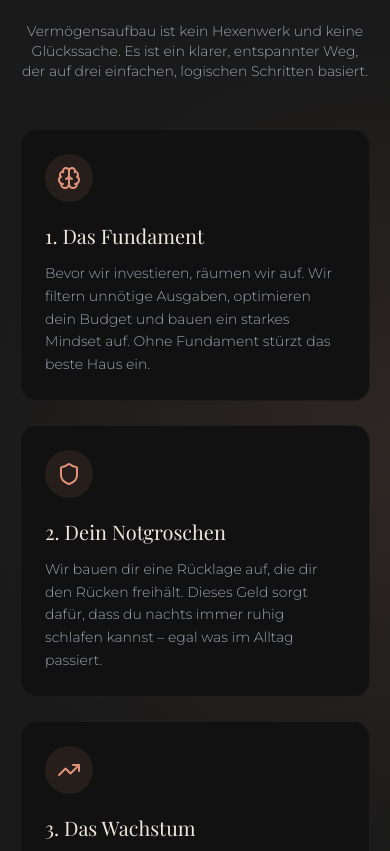
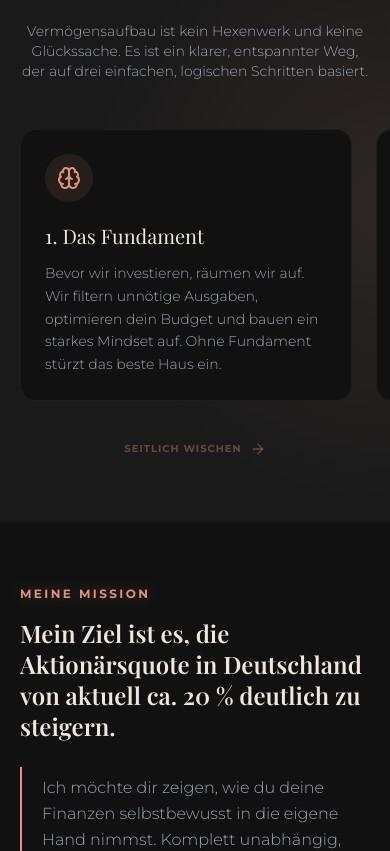
Before and after one commit to xbuuh96/YagibasanCapital, a React (Create React App) app: page / in a window 390 px wide. Shown: the part 3127-3978 px from the top of the page. Built offline with nearby package versions, Linux system fonts and the light colour scheme; a web font is replaced by a local one.

Commit message:
Mobile Fixes

```diff
--- a/src/App.tsx
+++ b/src/App.tsx
@@ -625,7 +625,7 @@ export default function App() {
       <section className="relative py-16 sm:py-24 px-5 sm:px-6 md:px-12 lg:px-24 bg-[#1a1a1a] overflow-hidden">
         <div className="absolute inset-0 bg-[radial-gradient(circle_at_right,rgba(224,147,122,0.1)_0%,transparent_60%)] pointer-events-none"></div>
         <div className="relative z-10 max-w-7xl mx-auto">
-          <div className="text-center mb-12 sm:mb-16">
+          <div className="text-center mb-8 md:mb-16">
             <h2 className="text-[#e0937a] text-xs sm:text-sm font-bold tracking-[0.2em] uppercase mb-2">
               Wie wir vorgehen
             </h2>
@@ -638,8 +638,10 @@ export default function App() {
               Schritten basiert.
             </p>
           </div>
-          <div className="grid grid-cols-1 md:grid-cols-3 gap-6 sm:gap-8">
-            <div className="bg-[#111] border border-white/5 p-6 sm:p-8 md:p-10 rounded-2xl hover:border-[#e0937a]/40 hover:bg-gradient-to-br hover:from-[#111] hover:to-[#e0937a]/15 hover:-translate-y-2 hover:shadow-[0_15px_40px_-10px_rgba(224,147,122,0.4)] transition-all duration-500 group">
+
+          {/* Mobile Swipe Carousel / Desktop Grid */}
+          <div className="flex md:grid md:grid-cols-3 gap-6 sm:gap-8 overflow-x-auto md:overflow-visible snap-x snap-mandatory pt-4 pb-8 md:pt-0 md:pb-0 -mx-5 px-5 sm:-mx-6 sm:px-6 md:mx-0 md:px-0 [&::-webkit-scrollbar]:hidden [-ms-overflow-style:'none'] [scrollbar-width:'none']">
+            <div className="w-[85vw] sm:w-[350px] md:w-auto shrink-0 snap-center bg-[#111] border border-white/5 p-6 sm:p-8 md:p-10 rounded-2xl hover:border-[#e0937a]/40 hover:bg-gradient-to-br hover:from-[#111] hover:to-[#e0937a]/15 hover:-translate-y-2 hover:shadow-[0_15px_40px_-10px_rgba(224,147,122,0.4)] transition-all duration-500 group">
               <div className="w-12 h-12 sm:w-14 sm:h-14 bg-[#e0937a]/10 rounded-full flex items-center justify-center mb-5 sm:mb-6 group-hover:scale-110 group-hover:shadow-[0_0_20px_rgba(224,147,122,0.5)] transition-all">
                 <Brain className="w-6 h-6 sm:w-7 sm:h-7 text-[#e0937a]" />
               </div>
@@ -652,7 +654,7 @@ export default function App() {
                 auf. Ohne Fundament stürzt das beste Haus ein.
               </p>
             </div>
-            <div className="bg-[#111] border border-white/5 p-6 sm:p-8 md:p-10 rounded-2xl hover:border-[#e0937a]/40 hover:bg-gradient-to-br hover:from-[#111] hover:to-[#e0937a]/15 hover:-translate-y-2 hover:shadow-[0_15px_40px_-10px_rgba(224,147,122,0.4)] transition-all duration-500 group">
+            <div className="w-[85vw] sm:w-[350px] md:w-auto shrink-0 snap-center bg-[#111] border border-white/5 p-6 sm:p-8 md:p-10 rounded-2xl hover:border-[#e0937a]/40 hover:bg-gradient-to-br hover:from-[#111] hover:to-[#e0937a]/15 hover:-translate-y-2 hover:shadow-[0_15px_40px_-10px_rgba(224,147,122,0.4)] transition-all duration-500 group">
               <div className="w-12 h-12 sm:w-14 sm:h-14 bg-[#e0937a]/10 rounded-full flex items-center justify-center mb-5 sm:mb-6 group-hover:scale-110 group-hover:shadow-[0_0_20px_rgba(224,147,122,0.5)] transition-all">
                 <Shield className="w-6 h-6 sm:w-7 sm:h-7 text-[#e0937a]" />
               </div>
@@ -665,7 +667,7 @@ export default function App() {
                 kannst – egal was im Alltag passiert.
               </p>
             </div>
-            <div className="bg-[#111] border border-white/5 p-6 sm:p-8 md:p-10 rounded-2xl hover:border-[#e0937a]/40 hover:bg-gradient-to-br hover:from-[#111] hover:to-[#e0937a]/15 hover:-translate-y-2 hover:shadow-[0_15px_40px_-10px_rgba(224,147,122,0.4)] transition-all duration-500 group">
+            <div className="w-[85vw] sm:w-[350px] md:w-auto shrink-0 snap-center bg-[#111] border border-white/5 p-6 sm:p-8 md:p-10 rounded-2xl hover:border-[#e0937a]/40 hover:bg-gradient-to-br hover:from-[#111] hover:to-[#e0937a]/15 hover:-translate-y-2 hover:shadow-[0_15px_40px_-10px_rgba(224,147,122,0.4)] transition-all duration-500 group">
               <div className="w-12 h-12 sm:w-14 sm:h-14 bg-[#e0937a]/10 rounded-full flex items-center justify-center mb-5 sm:mb-6 group-hover:scale-110 group-hover:shadow-[0_0_20px_rgba(224,147,122,0.5)] transition-all">
                 <TrendingUp className="w-6 h-6 sm:w-7 sm:h-7 text-[#e0937a]" />
               </div>
@@ -678,6 +680,14 @@ export default function App() {
                 Einzelaktien bauen wir langfristig echtes Vermögen auf.
               </p>
             </div>
+          </div>
+
+          {/* Mobile Swipe Indicator */}
+          <div className="flex md:hidden justify-center items-center gap-2 text-[#e0937a]/70 mt-2 animate-pulse">
+            <span className="text-[10px] uppercase tracking-widest font-bold">
+              Seitlich wischen
+            </span>
+            <ArrowRight className="w-4 h-4" />
           </div>
         </div>
       </section>
@@ -1236,7 +1246,7 @@ export default function App() {
           </div>
 
           {/* Mentoring Carousel für Mobile / Grid für Desktop */}
-          <div className="flex md:grid md:grid-cols-2 gap-6 lg:gap-8 text-left mb-4 md:mb-12 sm:mb-16 max-w-5xl mx-auto overflow-x-auto md:overflow-visible snap-x snap-mandatory pb-6 md:pb-0 -mx-5 px-5 sm:-mx-6 sm:px-6 md:mx-0 md:px-0 [&::-webkit-scrollbar]:hidden [-ms-overflow-style:'none'] [scrollbar-width:'none']">
+          <div className="flex md:grid md:grid-cols-2 gap-6 lg:gap-8 text-left mb-4 md:mb-12 sm:mb-16 max-w-5xl mx-auto overflow-x-auto md:overflow-visible snap-x snap-mandatory pt-4 pb-8 md:pt-0 md:pb-0 -mx-5 px-5 sm:-mx-6 sm:px-6 md:mx-0 md:px-0 [&::-webkit-scrollbar]:hidden [-ms-overflow-style:'none'] [scrollbar-width:'none']">
             <div className="w-[85vw] sm:w-[350px] md:w-auto shrink-0 snap-center bg-[#1a1a1a] p-6 sm:p-8 md:p-10 rounded-xl border border-white/5 relative overflow-hidden group flex flex-col h-full hover:-translate-y-2 hover:border-[#e0937a]/40 hover:bg-gradient-to-br hover:from-[#1a1a1a] hover:to-[#e0937a]/10 hover:shadow-[0_15px_40px_-10px_rgba(224,147,122,0.35)] transition-all duration-500">
               <span className="absolute top-4 right-5 sm:right-6 text-[80px] sm:text-[100px] font-bold text-white/[0.03] group-hover:text-[#e0937a]/[0.08] group-hover:scale-110 origin-top-right transition-all duration-500 leading-none pointer-events-none font-serif-elegant">
                 01
```
